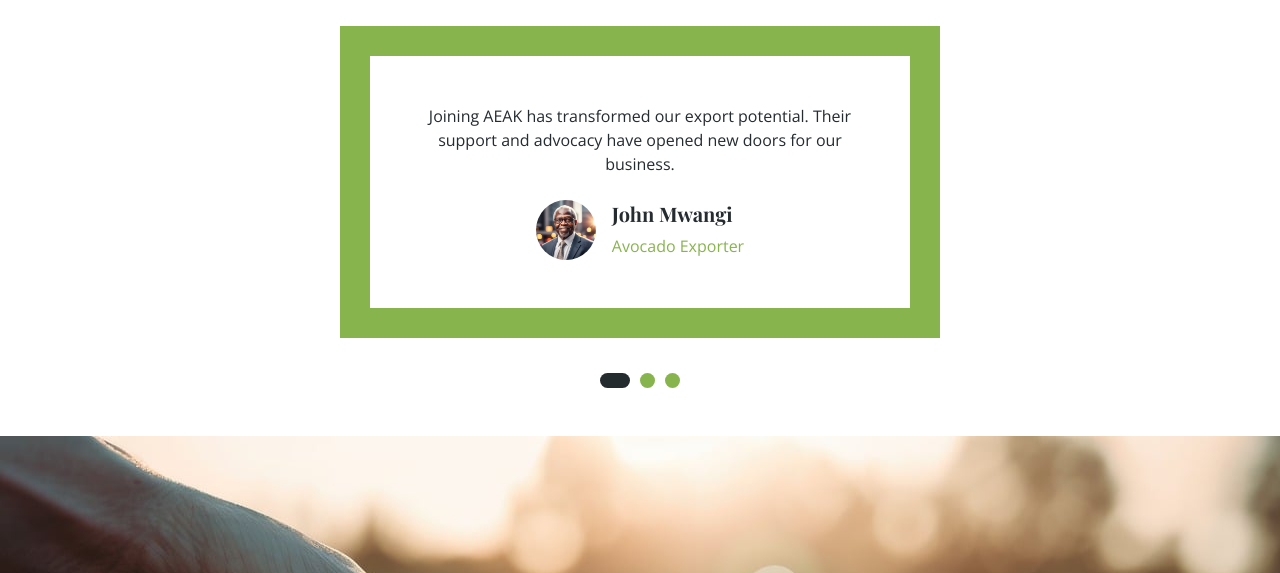
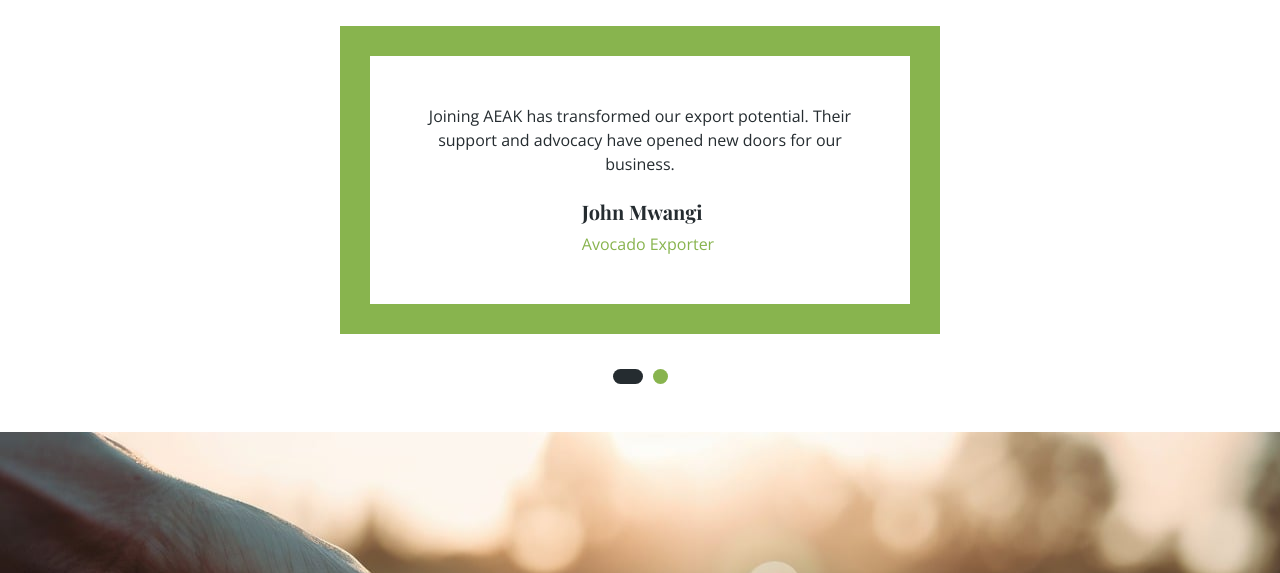
Before and after one commit to fkiarie/Avos, a PHP site: page / in a window 1280 px wide. Shown: the part 2960-3533 px from the top of the page. Run offline with PHP 8.4, Linux system fonts and the light colour scheme; some libraries are stand-ins or nearby versions.

Commit message:
home page testimonial chnage and join form image change

```diff
--- a/index.php
+++ b/index.php
@@ -225,7 +225,6 @@
                 <div class="testimonial-item p-4 p-lg-5">
                 <p class="mb-4">Joining AEAK has transformed our export potential. Their support and advocacy have opened new doors for our business.</p>
                 <div class="d-flex align-items-center justify-content-center">
-                    <img class="img-fluid flex-shrink-0" src="img/test1.jpg" alt="">
                     <div class="text-start ms-3">
                         <h5>John Mwangi</h5>
                         <span class="text-primary">Avocado Exporter</span>
@@ -235,23 +234,13 @@
             <div class="testimonial-item p-4 p-lg-5">
                 <p class="mb-4">AEAK’s dedication to sustainable farming and quality control has made a remarkable impact on our farming practices.</p>
                 <div class="d-flex align-items-center justify-content-center">
-                    <img class="img-fluid flex-shrink-0" src="img/test2.jpg" alt="">
+                    <!-- <img class="img-fluid flex-shrink-0" src="img/test2.jpg" alt=""> -->
                     <div class="text-start ms-3">
                         <h5>Mary Atieno</h5>
                         <span class="text-primary">Small-scale Farmer</span>
                     </div>
                 </div>
             </div>
-                <div class="testimonial-item p-4 p-lg-5">
-                    <p class="mb-4">Joining AEAK transformed my business—access to resources and support boosted my avocado exports!</p>
-                    <div class="d-flex align-items-center justify-content-center">
-                        <img class="img-fluid flex-shrink-0" src="img/test3.jpg" alt="">
-                        <div class="text-start ms-3">
-                            <h5>Dylan Gauki</h5>
-                            <span class="text-primary">Member</span>
-                        </div>
-                    </div>
-                </div>
             </div>
         </div>
     </div>
--- a/join-form.php
+++ b/join-form.php
@@ -26,7 +26,7 @@
 
                 <div class="col-lg-6 wow fadeInUp" data-wow-delay="0.5s">
                     <div class="h-100">
-                       <img src="img/join.png" width="100%">
+                       <img src="img/join-form.jpg" width="100%">
                     </div>
                 </div>
 
```
Also changed, not shown: img/join-form.jpg (added).
